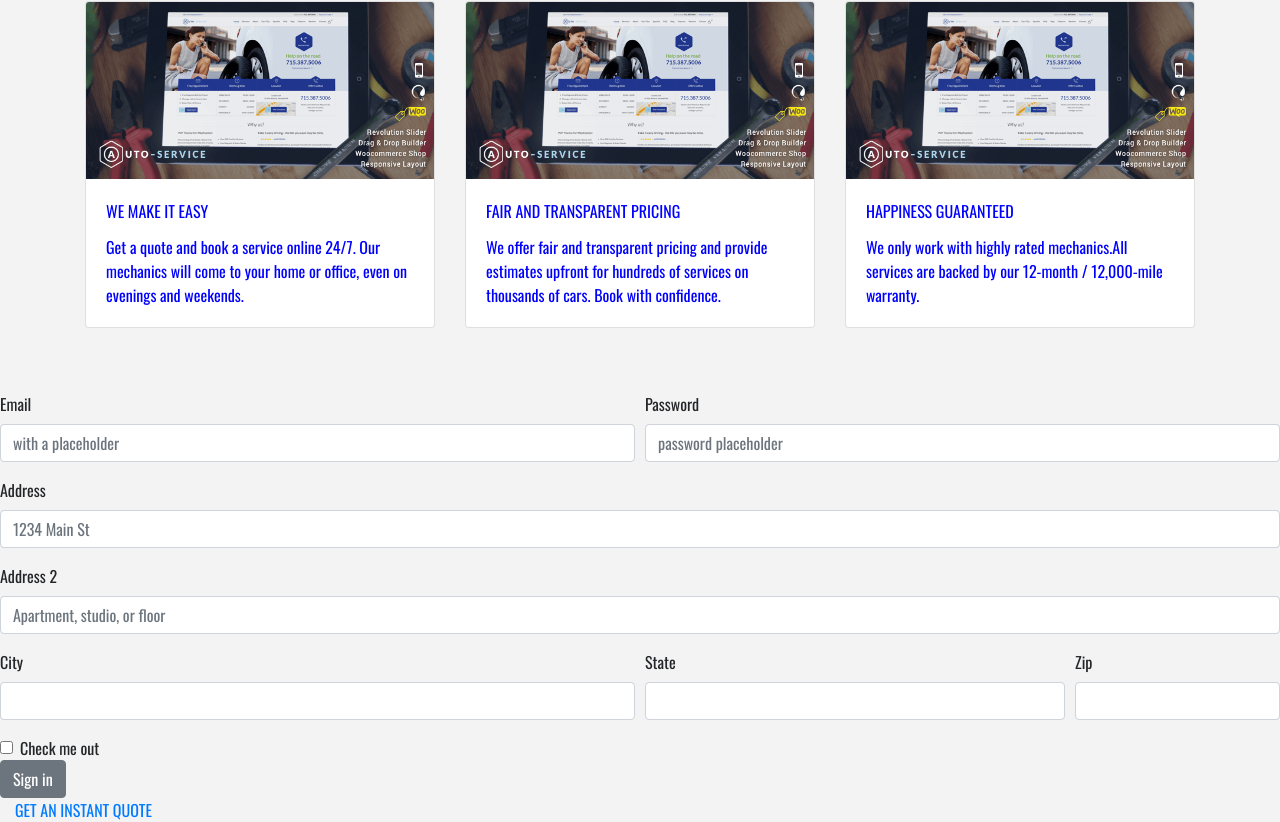
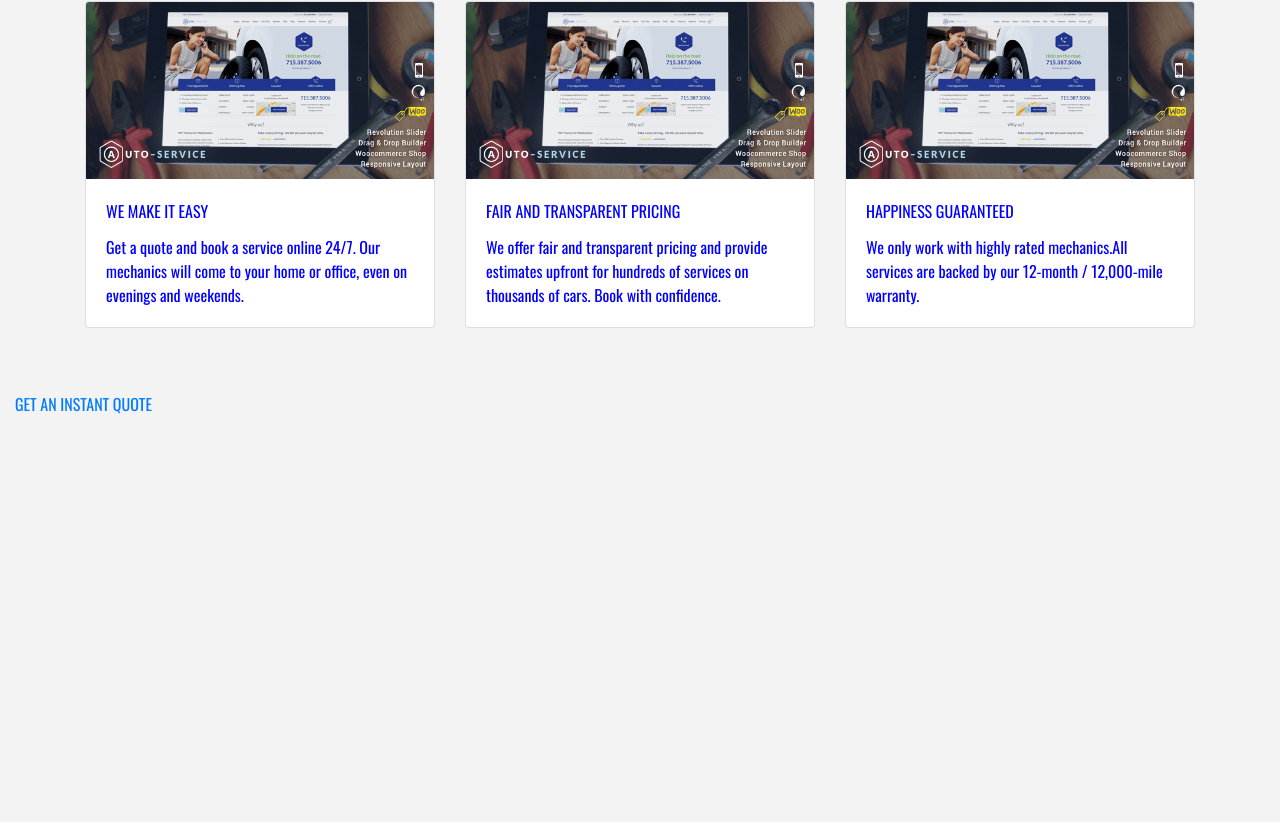
Before and after one commit to ShrutikaSingh/mechanic_web, a React (Create React App) app: page /home in a window 1280 px wide. Shown: the part 1773-2595 px from the top of the page. After the commit the page ends 2189 px from the top, so only its background shows below. Built offline with nearby package versions, Linux system fonts and the light colour scheme.

Commit message:
update home page

```diff
--- a/src/components/home.js
+++ b/src/components/home.js
@@ -5,7 +5,7 @@ import Info from './info';
 import CarouselMain from './carousel';
 import Cards from './cards';
 //import Routers from './router/routes';
-import S_Form from './s_form';
+
 import AppNavBar from './nav_bar_reactstrap';
 
 const divStyle = {
@@ -23,7 +23,6 @@ class Home extends Component {
                 </div>
                 <Info/>
                 <Cards/>
-                <S_Form/>
                 <div class="col-lg-4 col-md-5 col-sm-6 col-centered"><a class="btn-orange-fill" href="/about/">GET AN INSTANT QUOTE</a></div>
           </React.Fragment>
     )
```
